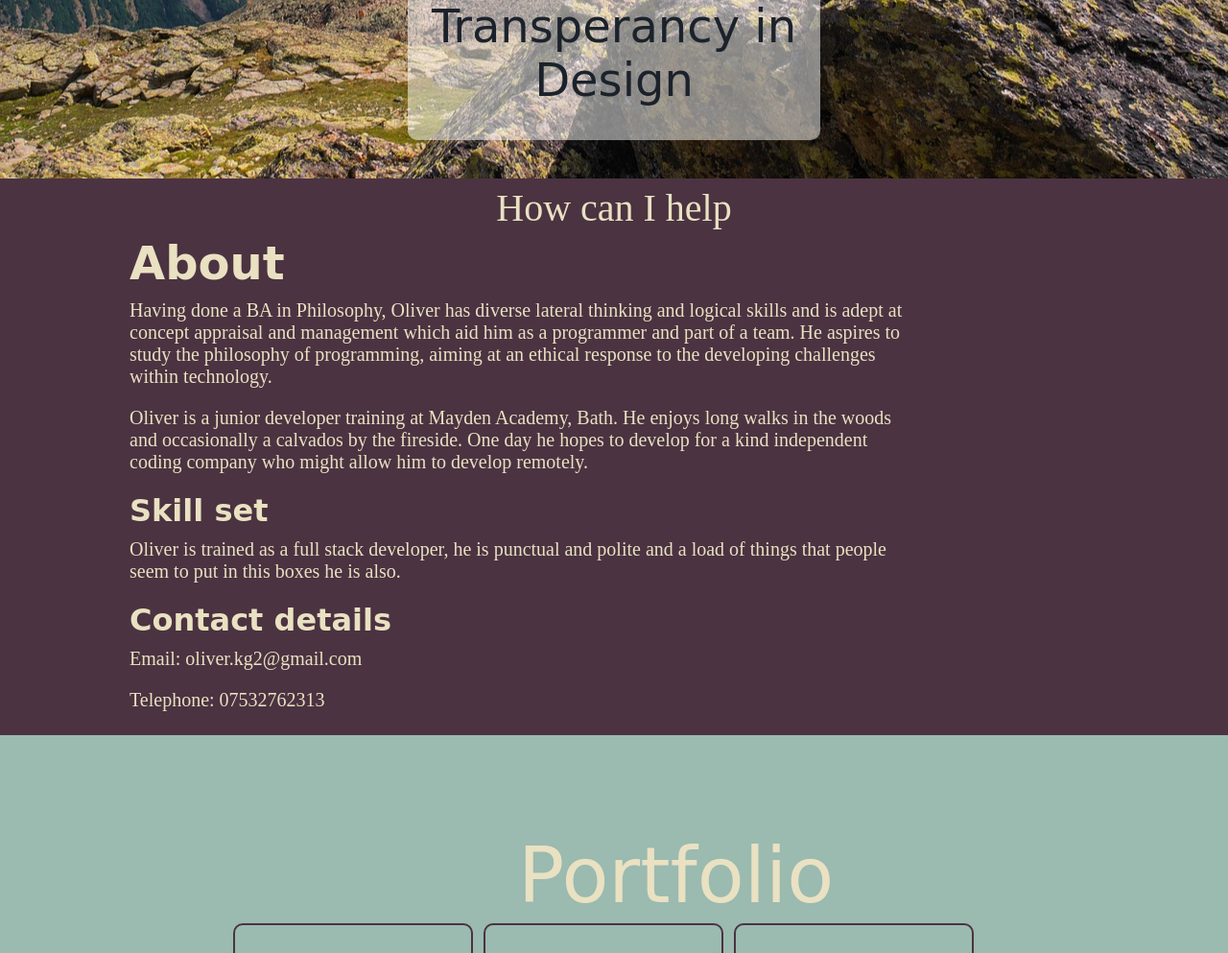
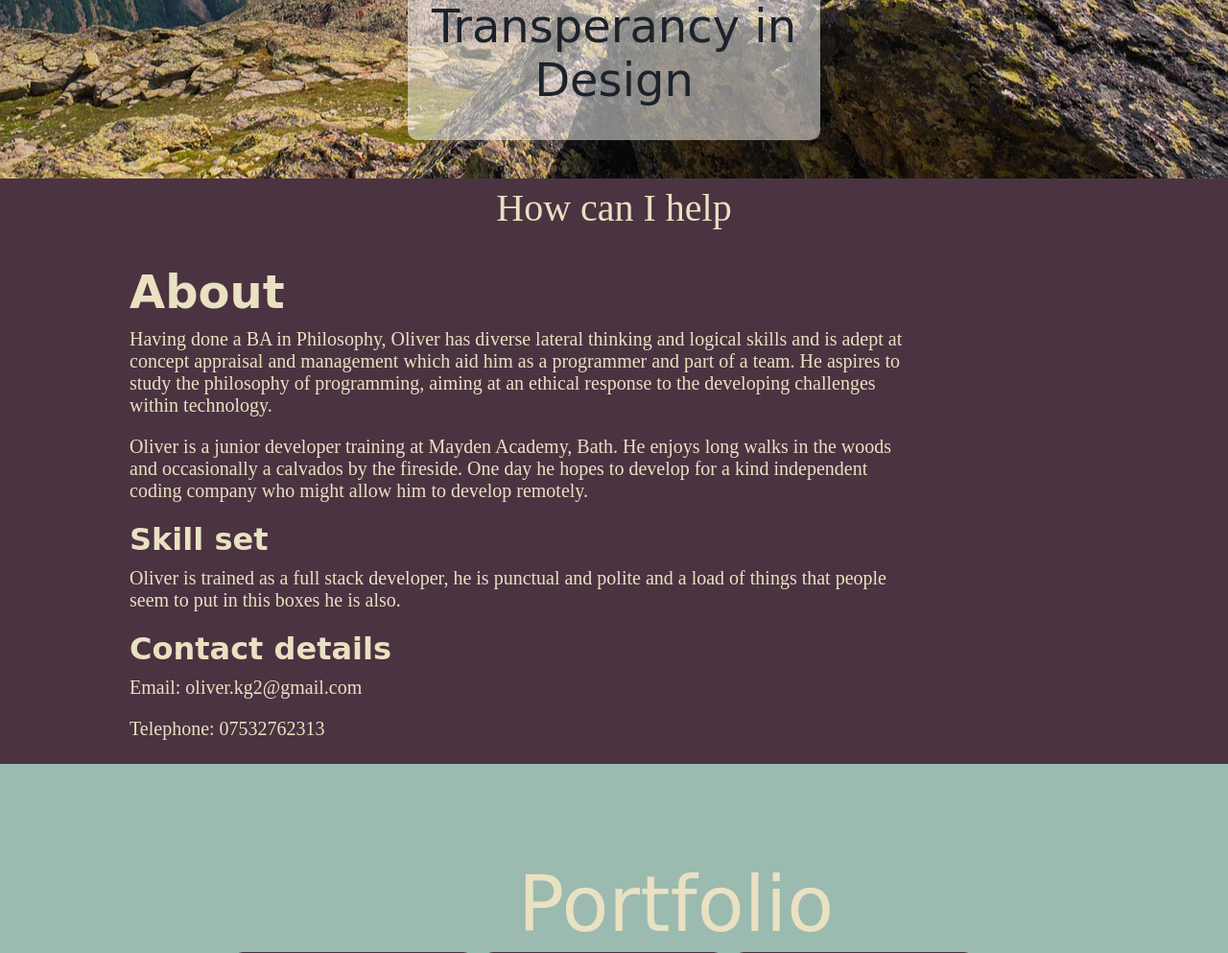
Before and after one commit to olivergate/PortfolioWebsite, a PHP site: page / in a window 1280 px wide. Shown: the part 600-1593 px from the top of the page at 96% size. Run offline with PHP 8.4, Linux system fonts and the light colour scheme; some web fonts are replaced.

Commit message:
pre upload commit

```diff
--- a/style.css
+++ b/style.css
@@ -208,10 +208,9 @@ nav .buttons {
     /*float:left;*/
 /*}*/
 
-main .body_container {
+section .body_container {
     padding-top: 30px;
 }
-
 
 
 #portfolioId {
```
